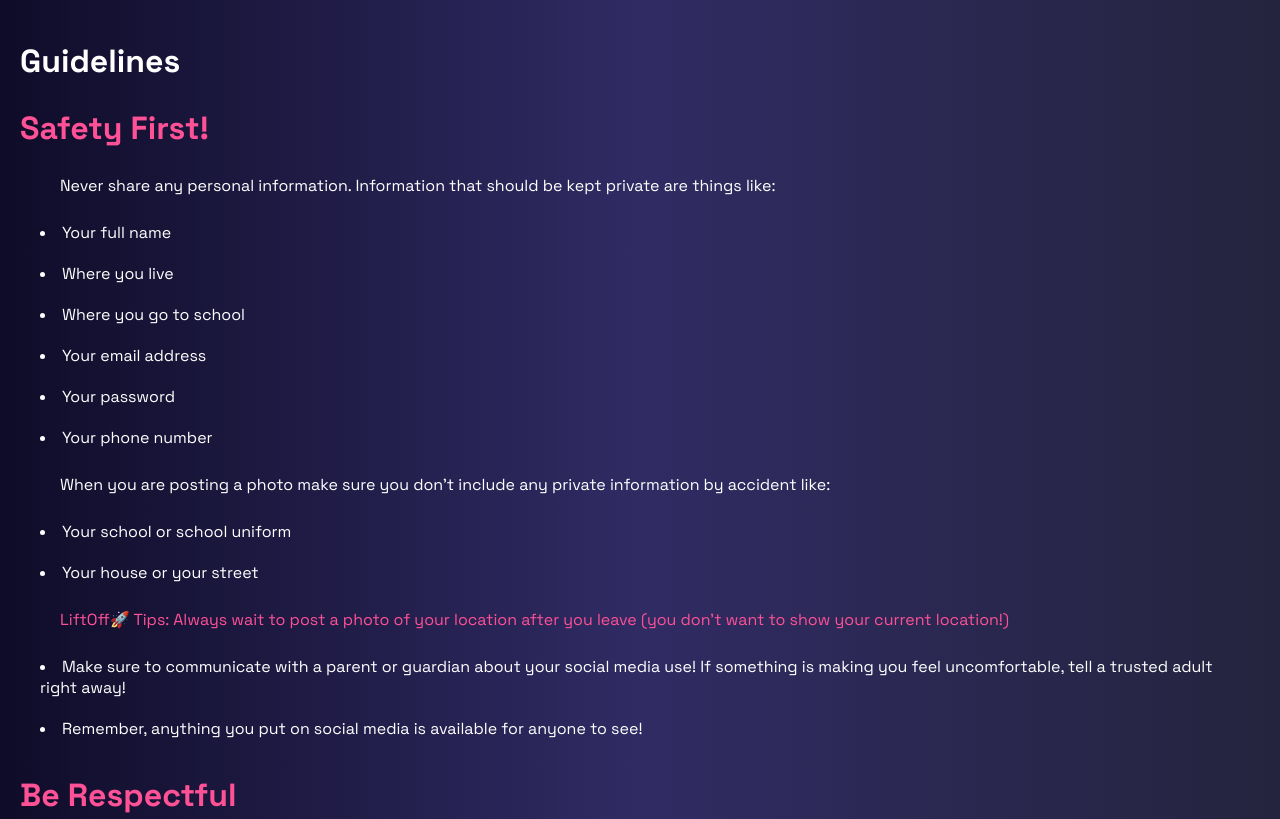
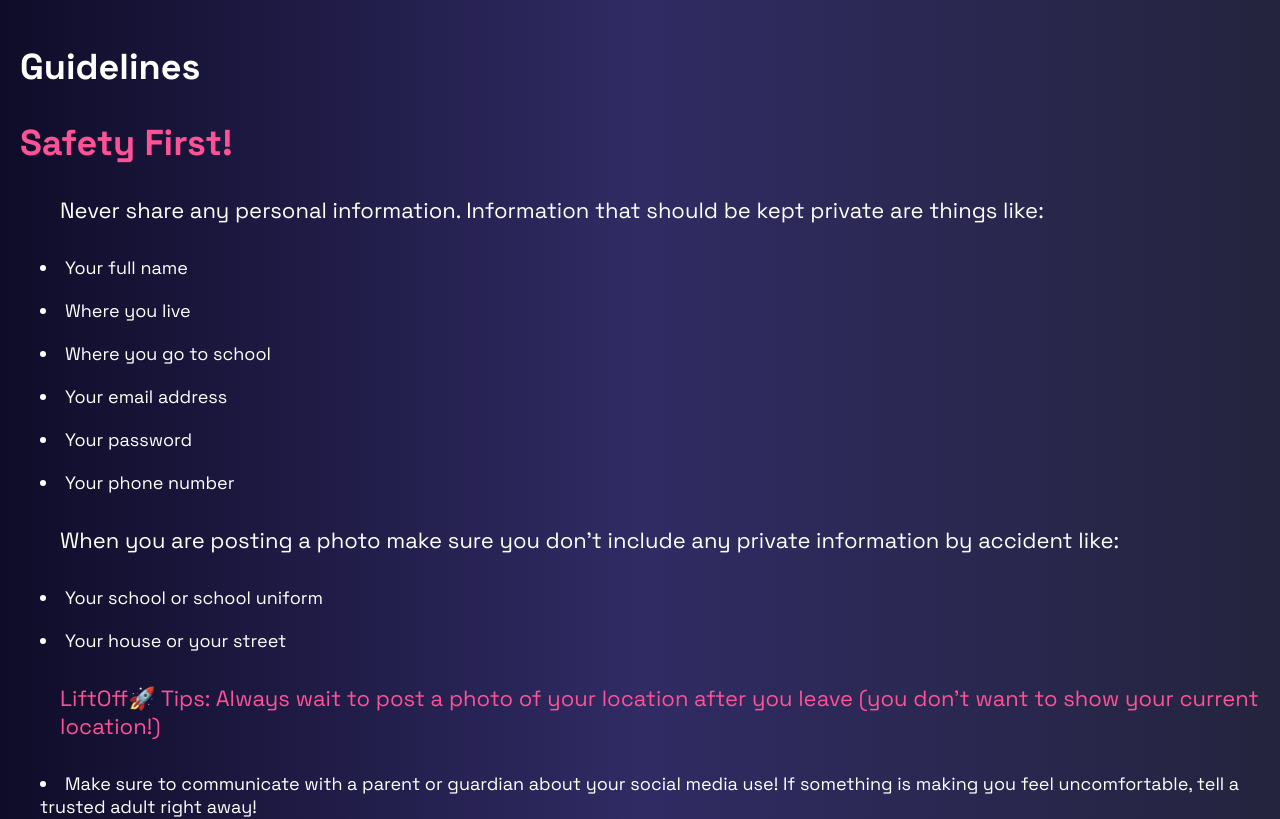
Before and after one commit to kel-si/LiftOff, a React (Create React App) app in the folder client/: page /guidelines in a window 1280 px wide. Shown: the top 819 px of the page. Built offline with nearby package versions, Linux system fonts and the light colour scheme; no server answers.

Commit message:
styling for Guidelines and About component

```diff
--- a/client/src/styles/components.scss
+++ b/client/src/styles/components.scss
@@ -174,6 +174,7 @@ aside {
 .info--page {
   margin: 10px;
   padding: 10px;
+  font-size: 18px;
 }
 
 .highlight--text {
@@ -184,3 +185,7 @@ aside {
   color: #fe5196;
   font-size: 2em;
 }
+
+.guidelines--tips {
+  font-size: 22px;
+}
```
